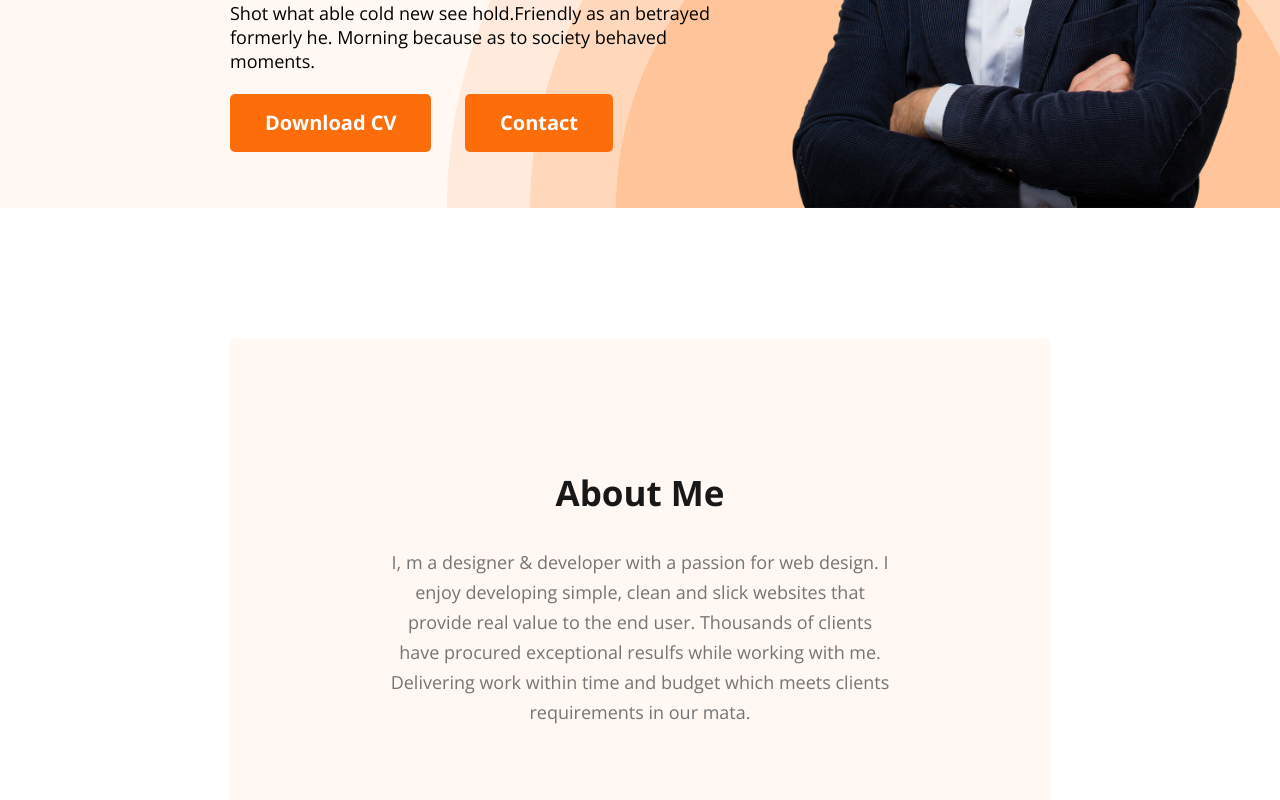
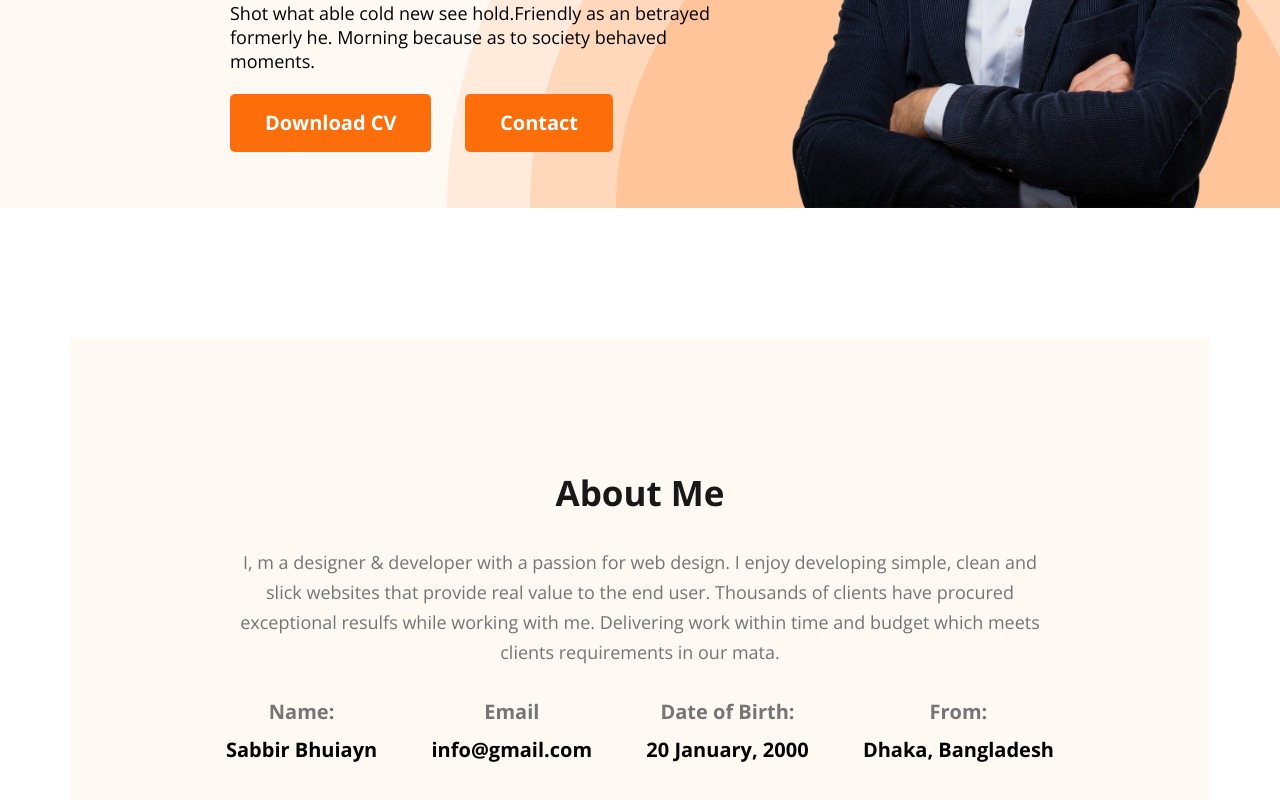
Before and after one commit to Sabbir-047/Simple-Portfolio, a plain HTML site: page index.html in a window 1280 px wide. Shown: the part 576-1376 px from the top of the page. Drawn offline with nearby package versions, Linux system fonts and the light colour scheme.

Commit message:
Added about me section

```diff
--- a/css/styles.css
+++ b/css/styles.css
@@ -112,13 +112,37 @@ nav ul li a {
 
 /* main section styles */
 main {
-    margin: 8.125rem 14.375rem;
+    max-width: 1140px;
+    /* margin: 8.125rem 14.375rem; */
+    margin: 0 auto;
+    padding: 8.125rem 0rem;
 }
 
 /* about section */
 .about-me {
     padding: 8.18rem 9.75rem;
     background-color: rgb(255, 248, 243);
+}
+
+.about-info-container {
+    display: flex;
+    align-items: center;
+    justify-content: space-between;
+    text-align: center;
+}
+
+.about-title {
+    font-size: 1.25rem;
+    font-weight: 700;
+    line-height: 1.875rem;
+    color: #757575;
+    margin-bottom: 0.5rem;
+}
+
+.about-info{
+    font-size: 1.25rem;
+    font-weight: 700;
+    line-height: 1.875rem;
 }
 
 /* work section */
--- a/index.html
+++ b/index.html
@@ -44,6 +44,24 @@
         <section class="about-me">
             <h1 class="primary-header">About Me</h1>
             <p class="primary-text">I, m a designer & developer with a passion for web design. I enjoy developing simple, clean and slick websites that provide real value to the end user. Thousands of clients have procured exceptional resulfs while working with me. Delivering work within time and budget which meets clients requirements in our mata.</p>
+            <div class="about-info-container">
+                <div>
+                    <p class="about-title">Name:</p>
+                    <h4 class="about-info">Sabbir Bhuiayn</h4>
+                </div>
+                <div>
+                    <p class="about-title">Email</p>
+                    <h4 class="about-info">info@gmail.com</h4>
+                </div>
+                <div>
+                    <p class="about-title">Date of Birth:</p>
+                    <h4 class="about-info">20 January, 2000</h4>
+                </div>
+                <div>
+                    <p class="about-title">From:</p>
+                    <h4 class="about-info">Dhaka, Bangladesh</h4>
+                </div>
+            </div>
         </section>
     </main>
 
```
